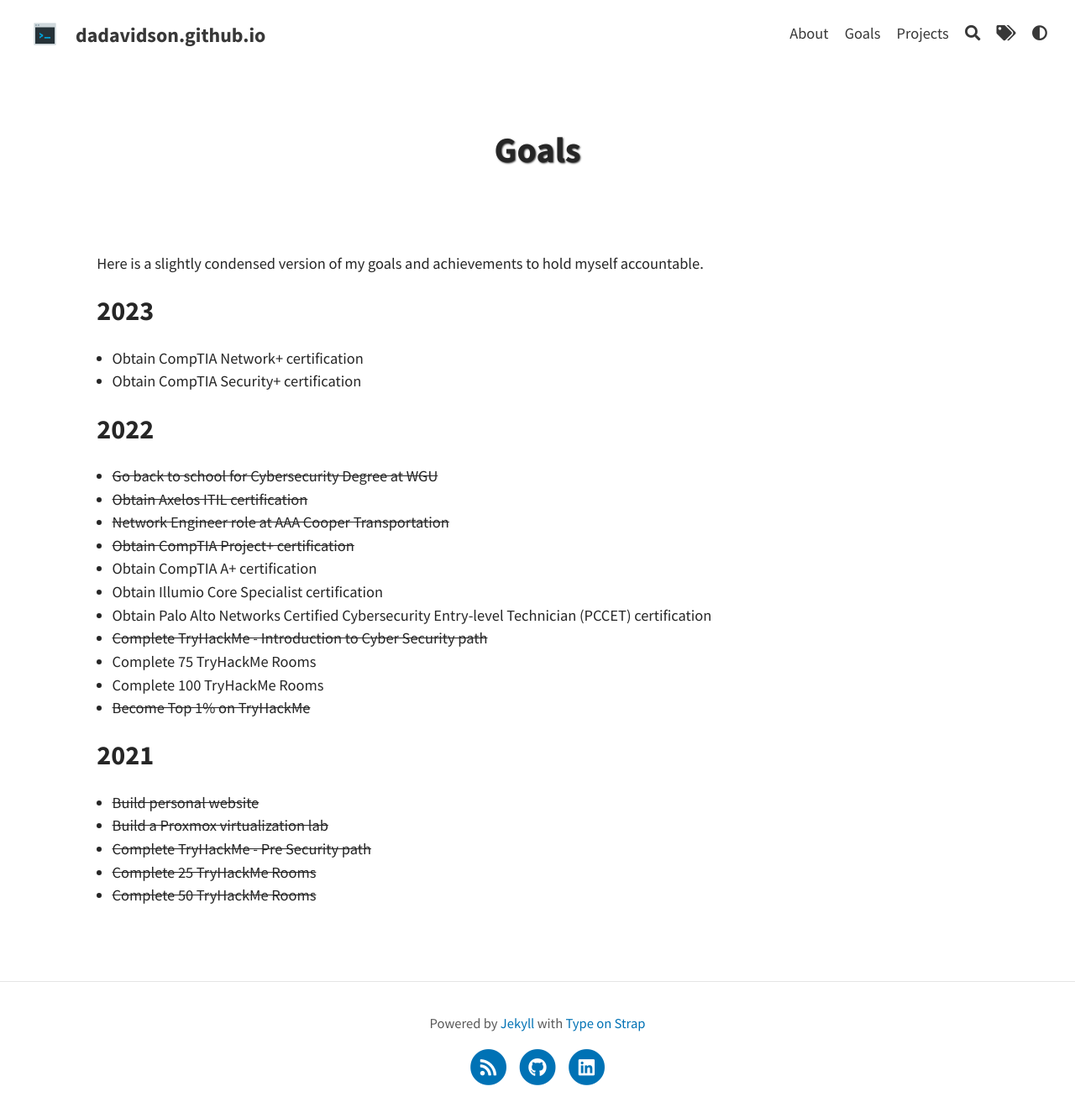
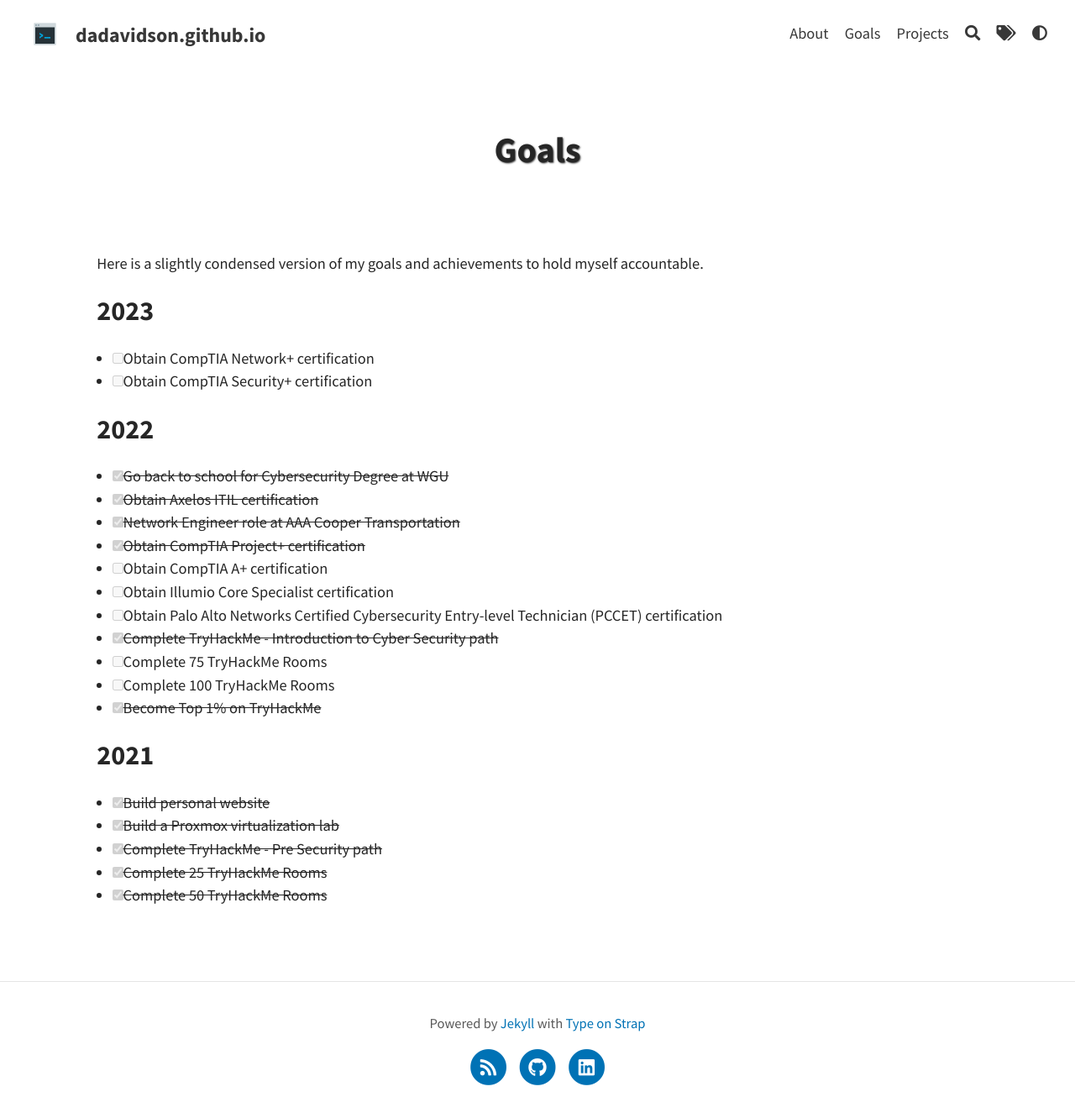
Before and after one commit to dadavidson/dadavidson.github.io, a Jekyll site: the page built from pages/goals.md, in a window 1280 px wide. Shown: the whole page at 84% size. Built offline with Jekyll 4.4.1, drawn with Linux system fonts in a browser that asks for light colours.

```diff
--- a/pages/goals.md
+++ b/pages/goals.md
@@ -6,26 +6,26 @@ title: Goals
 Here is a slightly condensed version of my goals and achievements to hold myself accountable.
 
 ## 2023
-- Obtain CompTIA Network+ certification
-- Obtain CompTIA Security+ certification
+- [ ] Obtain CompTIA Network+ certification
+- [ ] Obtain CompTIA Security+ certification
 
 
 ## 2022
-- ~~Go back to school for Cybersecurity Degree at WGU~~
-- ~~Obtain Axelos ITIL certification~~
-- ~~Network Engineer role at AAA Cooper Transportation~~
-- ~~Obtain CompTIA Project+ certification~~
-- Obtain CompTIA A+ certification
-- Obtain Illumio Core Specialist certification
-- Obtain Palo Alto Networks Certified Cybersecurity Entry-level Technician (PCCET) certification
-- ~~Complete TryHackMe - Introduction to Cyber Security path~~
-- Complete 75 TryHackMe Rooms
-- Complete 100 TryHackMe Rooms
-- ~~Become Top 1% on TryHackMe~~
+- [x] ~~Go back to school for Cybersecurity Degree at WGU~~
+- [x] ~~Obtain Axelos ITIL certification~~
+- [x] ~~Network Engineer role at AAA Cooper Transportation~~
+- [x] ~~Obtain CompTIA Project+ certification~~
+- [ ] Obtain CompTIA A+ certification
+- [ ] Obtain Illumio Core Specialist certification
+- [ ] Obtain Palo Alto Networks Certified Cybersecurity Entry-level Technician (PCCET) certification
+- [x] ~~Complete TryHackMe - Introduction to Cyber Security path~~
+- [ ] Complete 75 TryHackMe Rooms
+- [ ] Complete 100 TryHackMe Rooms
+- [x] ~~Become Top 1% on TryHackMe~~
 
 ## 2021
-- ~~Build personal website~~
-- ~~Build a Proxmox virtualization lab~~
-- ~~Complete TryHackMe - Pre Security path~~
-- ~~Complete 25 TryHackMe Rooms~~
-- ~~Complete 50 TryHackMe Rooms~~
+- [x] ~~Build personal website~~
+- [x] ~~Build a Proxmox virtualization lab~~
+- [x] ~~Complete TryHackMe - Pre Security path~~
+- [x] ~~Complete 25 TryHackMe Rooms~~
+- [x] ~~Complete 50 TryHackMe Rooms~~
```
